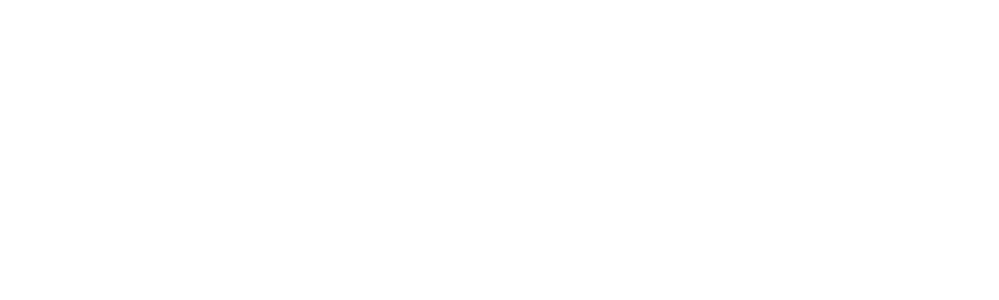
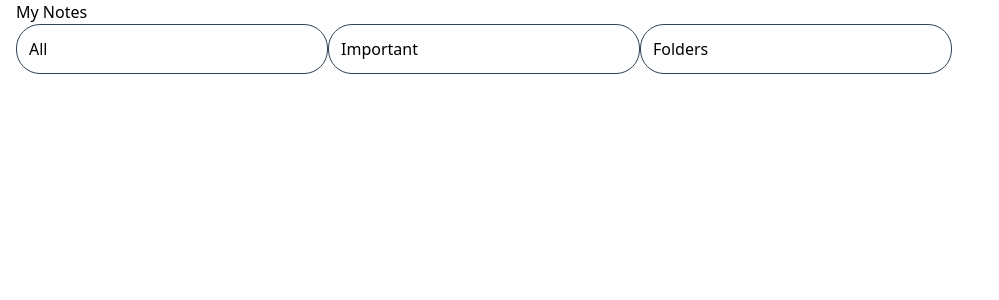
Before and after one commit to khaykay/scribble, a React (Vite) app in the folder frontend/: page / in a window 1280 px wide. Shown: the top 300 px of the page, without its empty margins (0-999 px from the left). Built offline with nearby package versions, Linux system fonts and the light colour scheme.

Commit message:
added categories, fixed auto save issue, added styles

```diff
--- a/frontend/src/context/NotesContext.jsx
+++ b/frontend/src/context/NotesContext.jsx
@@ -12,11 +12,25 @@ export const NotesProvider = ({ children }) => {
   });
 
   const handleSaveNote = (newNote) => {
-    const updatedNotes = [newNote, ...notes];
-    setNotes(updatedNotes);
-    // Save to localStorage
-    localStorage.setItem("notes", JSON.stringify(updatedNotes));
+    setNotes((prevNotes) => {
+      const existingNoteIndex = prevNotes.findIndex(
+        (note) => note.id === newNote.id
+      );
+      if (existingNoteIndex !== -1) {
+        // Update the existing note
+        const updatedNotes = [...prevNotes];
+        updatedNotes[existingNoteIndex] = newNote;
+        localStorage.setItem("notes", JSON.stringify(updatedNotes));
+        return updatedNotes;
+      } else {
+        // Add new note
+        const updatedNotes = [newNote, ...prevNotes];
+        localStorage.setItem("notes", JSON.stringify(updatedNotes));
+        return updatedNotes;
+      }
+    });
   };
+
   return (
     <NotesContext.Provider value={{ notes, handleSaveNote }}>
       {children}
--- a/frontend/src/pages/NewNote.jsx
+++ b/frontend/src/pages/NewNote.jsx
@@ -4,16 +4,20 @@ import { useNotes } from "../context/NotesContext";
 const NewNote = () => {
   const [note, setNote] = useState("");
   const [isEditing, setIsEditing] = useState(false);
+  const [noteId, setNoteId] = useState(null); // New state to track note ID
   const { handleSaveNote } = useNotes();
 
   useEffect(() => {
     const timer = setTimeout(() => {
       if (note.trim()) {
-        handleSaveNote({
+        const newNote = {
+          id: noteId || new Date().getTime(), // Use existing ID or create new one
           title: extractTitle(note),
           content: extractContent(note),
-          createdAt: new Date(),
-        });
+          createdAt: noteId ? new Date(noteId) : new Date(), // Use same creation time if editing
+        };
+        handleSaveNote(newNote);
+        setNoteId(newNote.id); // Keep track of the note's ID
       }
     }, 1000);
     return () => clearTimeout(timer);
--- a/frontend/src/pages/Notes.jsx
+++ b/frontend/src/pages/Notes.jsx
@@ -5,15 +5,36 @@ import NewNote from "./newNote";
 const Notes = () => {
   const { notes } = useNotes();
   return (
-    <div>
-      {/* <NewNote /> */}
-      {notes.map((note) => (
-        <div key={note.createdAt}>
-          <h3>title: {note.title}</h3>
-          <p>content: {note.content}</p>
-          <small>{note.createdAt.toLocaleString()}</small>
-        </div>
-      ))}
+    <div className="px-4">
+      <header>My Notes</header>
+      <nav className="list-none flex  ">
+        <li className="border border-solid border-slate-700 rounded-3xl p-3 basis-1/4 ">
+          All
+        </li>
+        <li className="border border-solid border-slate-700 rounded-3xl p-3 basis-1/4">
+          Important
+        </li>
+        <li className="border border-solid border-slate-700 rounded-3xl p-3 basis-1/4">
+          Folders
+        </li>
+      </nav>
+
+      <div className="flex h-56 basis-1/2 gap-4 ">
+        {notes.map((note, index) => (
+          <div
+            key={index}
+            className={`bg-slate-300 ${
+              index % 2 === 0
+                ? "rounded-tl-none rounded-tr-3xl rounded-b-3xl"
+                : "rounded-t-3xl rounded-bl-3xl rounded-br-none"
+            } p-3`}
+          >
+            <h3>title: {note.title}</h3>
+            <p>content: {note.content}</p>
+            <small>{note.createdAt.toLocaleString()}</small>
+          </div>
+        ))}
+      </div>
     </div>
   );
 };
```
